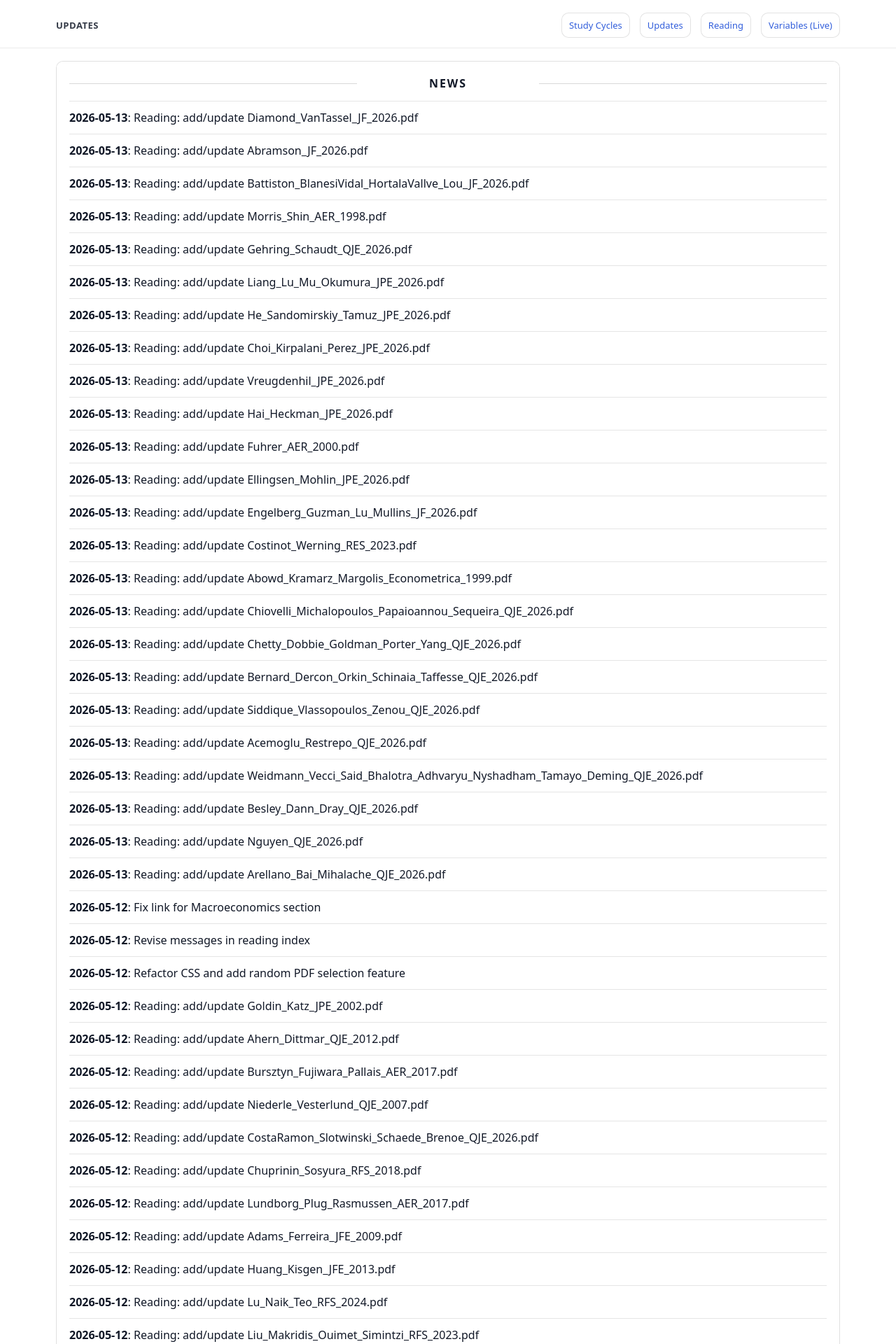
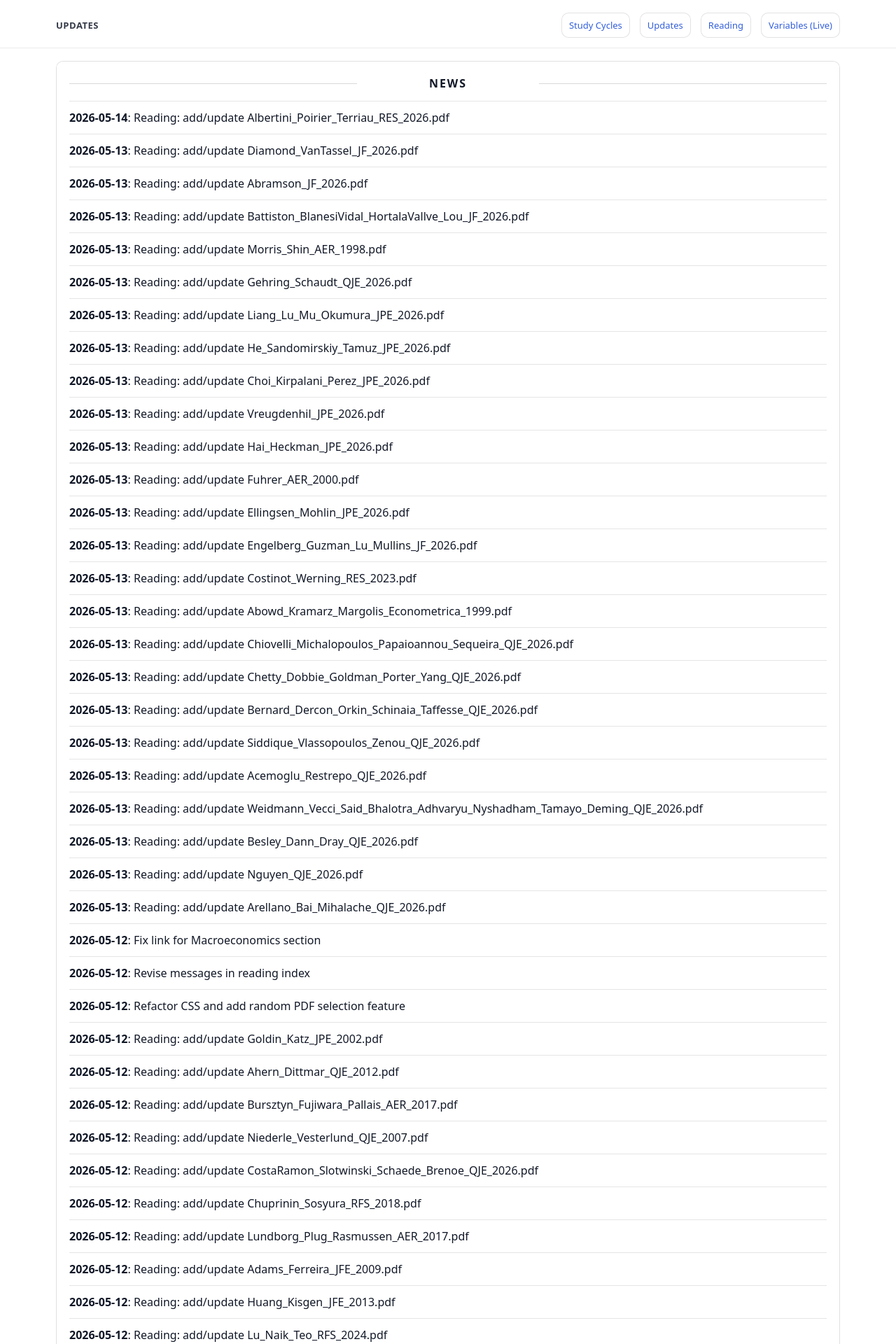
Before and after one commit to yaxinzn/study-archive, a Jekyll site: the page built from updates/index.md, in a window 1280 px wide. Shown: the top 1920 px of the page at 70% size. Built offline with Jekyll 4.4.1, drawn with Linux system fonts in a browser that asks for light colours; some of the changed text lies outside the part shown.

Commit message:
chore: update NEWS feed

```diff
--- a/_data/news.yml
+++ b/_data/news.yml
@@ -1,4 +1,7 @@
 # Auto-generated update history (sorted newest -> oldest). Do not edit manually.
+- ts: "1778704150"
+  date: "2026-05-14"
+  title: "Reading: add/update Albertini_Poirier_Terriau_RES_2026.pdf"
 - ts: "1778670463"
   date: "2026-05-13"
   title: "Reading: add/update Diamond_VanTassel_JF_2026.pdf"
```
